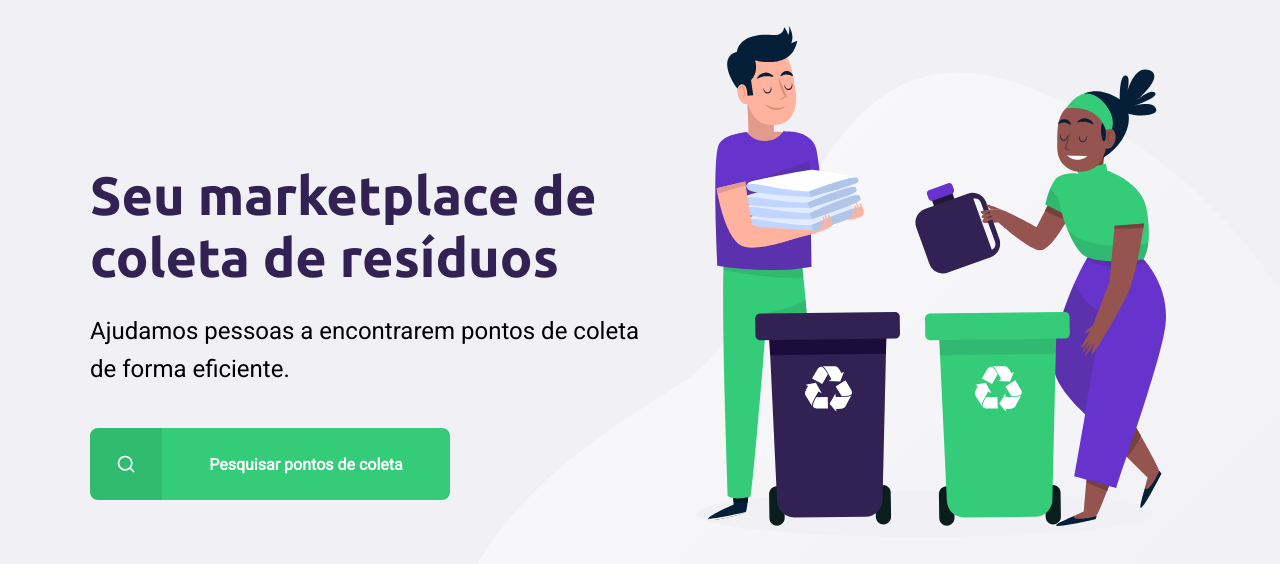
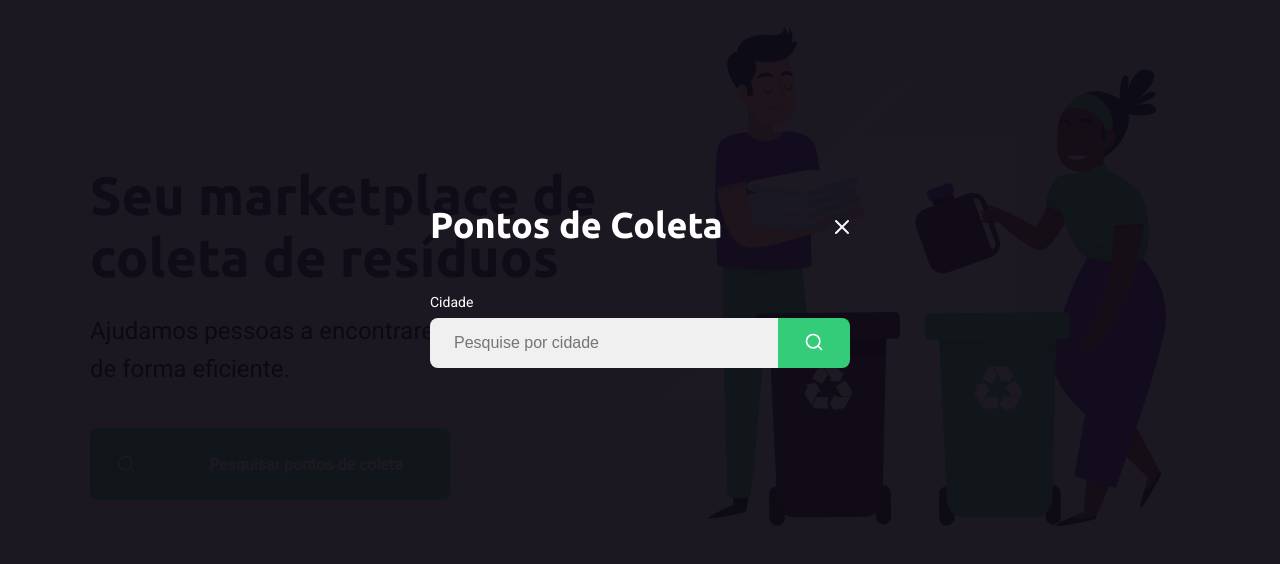
Before and after one commit to JonathanBenicio/NLW, a plain HTML site: page index.html in a window 1280 px wide. Both pictures are taken after a click on the link "Pesquisar pontos de coleta". Shown: the part 114-678 px from the top of the page. Drawn offline with Linux system fonts and the light colour scheme; files whose address does not match are found by name.

Commit message:
create modal index

```diff
--- a/index.html
+++ b/index.html
@@ -19,8 +19,11 @@
     <title>Ecoleta</title>
 
     <link href="https://fonts.googleapis.com/css2?family=Roboto&family=Ubuntu:wght@700&display=swap" rel="stylesheet">
+
     <link rel="stylesheet" href="/styles/main.css">
     <link rel="stylesheet" href="/styles/home.css">
+    <link rel="stylesheet" href="/styles/modal.css">
+
     <link rel="stylesheet" href="/styles/responsive.css">
 
 </head>
@@ -47,5 +50,23 @@
         </div>
     </div>
 
+    <div id="modal" class="hide">
+        <div class="content">
+            <div class="header">
+                <h1>Pontos de Coleta</h1>
+                <a href="#">Fechar</a>
+            </div>
+            <form action="">
+                <label for="search">Cidade</label>
+                <div class="search field">
+                    <input type="text" name="search" placeholder="Pesquise por cidade">
+                    <button>
+                        <img src="/assets/search.svg" alt="Buscar">
+                    </button>
+                </div>
+            </form>
+        </div>
+    </div>
+    <script src="/scripts/index.js"></script>
 </body>
 </html>
--- /dev/null
+++ b/scripts/index.js
@@ -0,0 +1,12 @@
+
+const buttonSearch = document.querySelector("#page-home main a")
+const modal = document.querySelector("#modal")
+const close = document.querySelector("#modal .header a")
+
+buttonSearch.addEventListener("click", () => {
+    modal.classList.remove("hide")
+} )
+
+close.addEventListener("click", () => {
+    modal.classList.add("hide")
+} )
--- /dev/null
+++ b/styles/modal.css
@@ -0,0 +1,83 @@
+#modal {
+    background-color: #0e0a14ef;
+    height: 100vh;
+    width: 100vw;
+
+    position: fixed;
+    top: 0;
+
+    display: flex;
+    justify-content: center;
+    align-items: center;
+
+    transition: 400ms;
+}
+
+#modal .content {
+    color: white;
+    width: 420px;
+}
+
+#modal .header {
+    display: flex;
+    align-items: center;
+    justify-content: space-between;
+    margin-bottom: 48px;
+}
+
+#modal .header a {
+    background-image:  url("../assets/x.svg");
+    width: 20px;
+    height: 20px;
+
+    display: flex;
+
+    font-size: 0.01px;
+}
+
+#modal .header h1 {
+    color: white;
+    font-size: 36px;
+    line-height: 42px;
+}
+
+#modal form label {
+    font-size: 14px;
+    line-height: 16px;
+
+    display: block;
+    margin-bottom: 8px;
+}
+
+#modal form .field {
+    display: flex;
+}
+
+#modal form input {
+    flex: 1;
+    background-color: #f0f0f0;
+    border-radius: 8px 0 0 8px;
+    border: 0;
+
+    padding: 16px 24px;
+    font-size: 16px;
+    color: #6c6c80;
+}
+
+#modal form button {
+    width: 72px;
+    height: 72;
+
+    background-color: var(--primary-color);
+
+    border: 0;
+    border-radius: 0 8px 8px 0;
+}
+
+#modal form button:hover {
+    background-color: #2fb85e;
+}
+
+#modal.hide {
+    display: none;
+}
```
